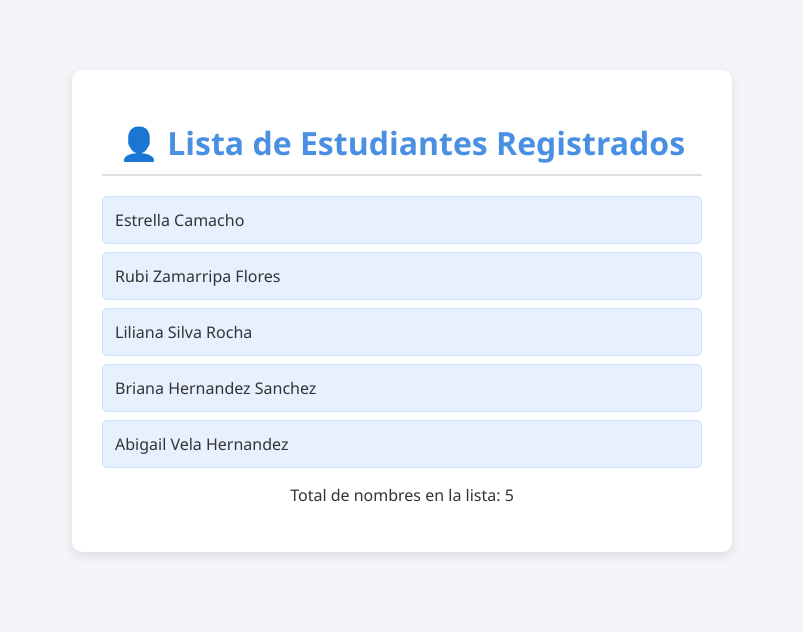
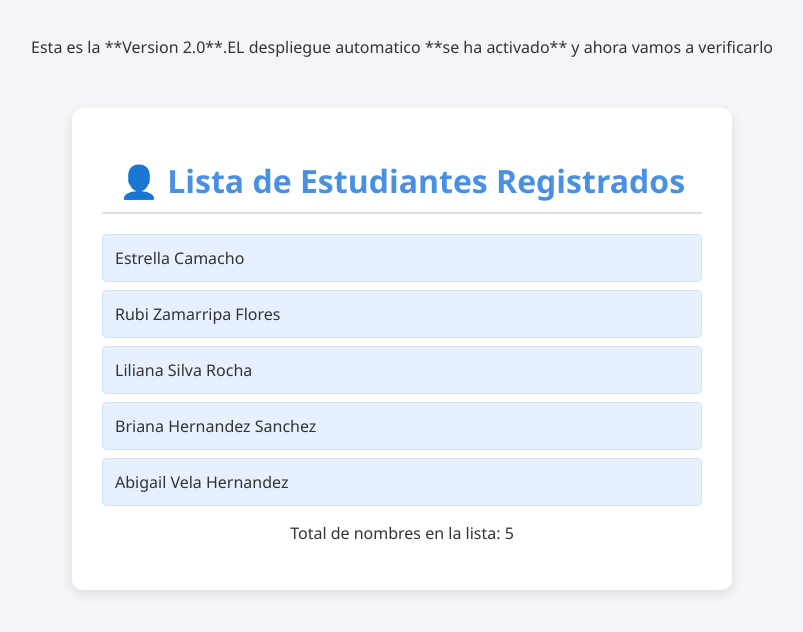
Before and after one commit to Hoshi0142/Desliegue, a plain HTML site: page index.html in a window 1280 px wide. Shown: the whole page, without its empty margins (238-1041 px from the left). Drawn offline with Linux system fonts and the light colour scheme.

Commit message:
versio  2.o

```diff
--- a/index.html
+++ b/index.html
@@ -52,7 +52,7 @@
     </style>
 </head>
 <body>
-
+<p>Esta es la **Version 2.0**.EL despliegue automatico **se ha activado** y ahora vamos a verificarlo</p>
     <div class="container">
         <h1>👤 Lista de Estudiantes Registrados</h1>
 
```
